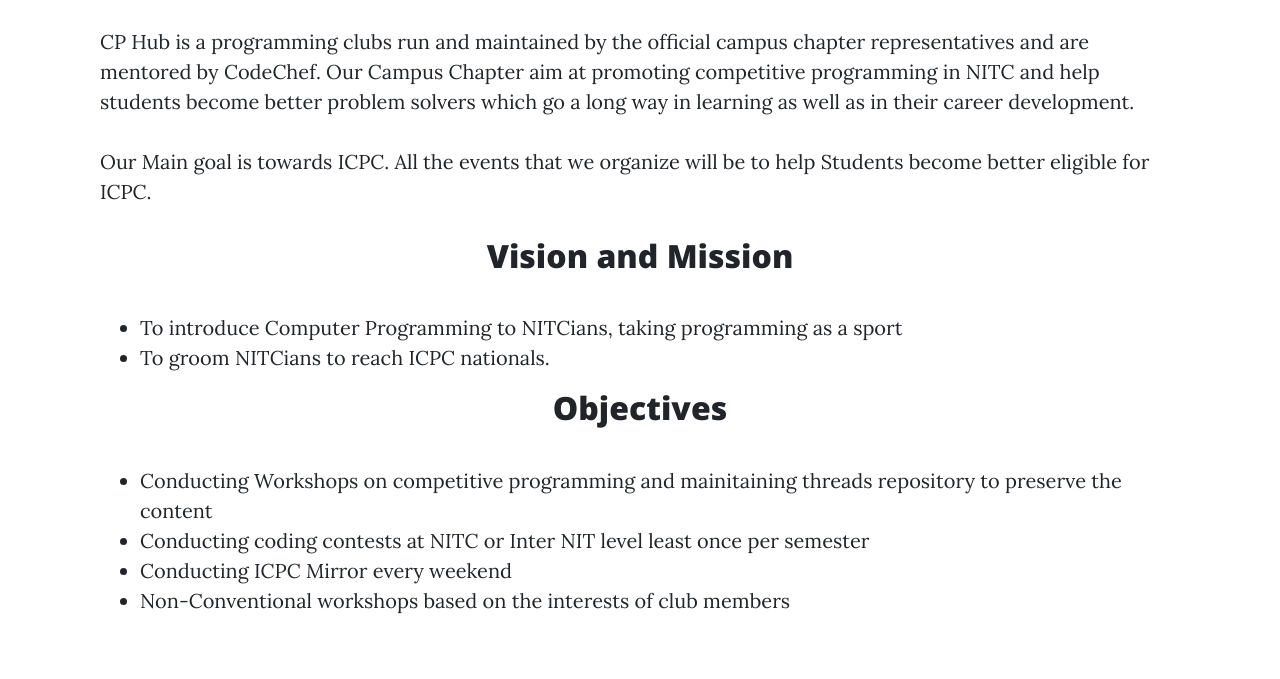
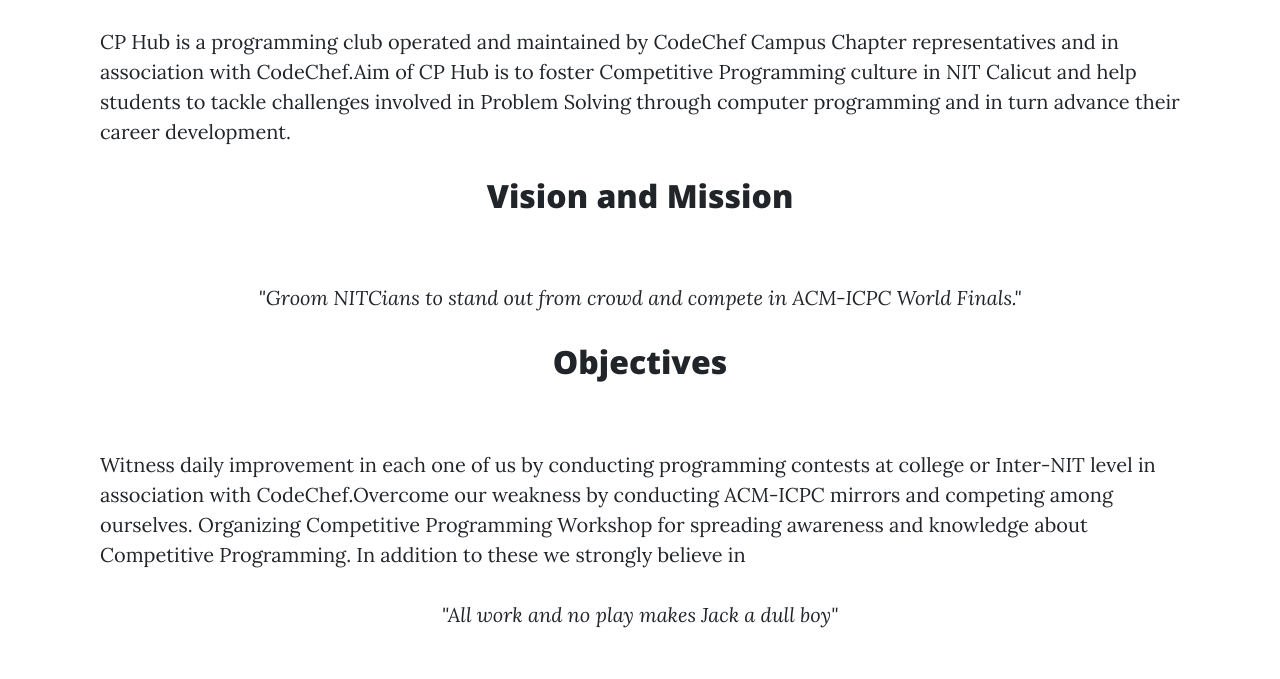
Before and after one commit to CPHub-NITC/chapter, a website: page about.html in a window 1280 px wide. Shown: the part 624-1303 px from the top of the page. Drawn offline with nearby package versions, Linux system fonts and the light colour scheme.

Commit message:
Refined About us

```diff
--- a/about.html
+++ b/about.html
@@ -87,33 +87,33 @@
       <h2 style="text-align: center;">About CP Hub</h2>
 
       <p>
-        CP Hub is a programming clubs run and
-        maintained by the official campus chapter representatives and are
-        mentored by CodeChef. Our Campus Chapter aim at promoting
-        competitive programming in NITC and help students become better
-        problem solvers which go a long way in learning as well as in their
-        career development.
-      </p>
-      <p>
-        Our Main goal is towards ICPC. All the events that we organize will be to help Students become better eligible
-        for ICPC.
+        CP Hub is a programming club operated and
+        maintained by CodeChef Campus Chapter representatives and in association with CodeChef.Aim of CP Hub is to
+        foster
+        Competitive Programming culture in NIT Calicut and help students to tackle challenges involved in Problem
+        Solving through computer programming and in turn advance their career development.
       </p>
 
       <h2 style="text-align: center;">Vision and Mission</h2>
       <br>
-      <ul>
-        <li>To introduce Computer Programming to NITCians, taking programming as a sport</li>
-        <li>To groom NITCians to reach ICPC nationals.</li>
-      </ul>
-
+      <p style="text-align: center;">
+        <i>"Groom NITCians to stand out from crowd and compete in ACM-ICPC World Finals."</i>
+      </p>
       <h2 style="text-align: center;">Objectives</h2>
       <br>
-      <ul>
-        <li>Conducting Workshops on competitive programming and mainitaining  <a>threads</a> repository to preserve the content</li>
-        <li>Conducting coding contests at NITC or Inter NIT level least once per semester</li>
-        <li>Conducting ICPC Mirror every weekend</li>
-        <li>Non-Conventional workshops based on the interests of club members</li>
-      </ul>
+      <p>
+        Witness daily improvement in each one of us by conducting programming contests at college or Inter-NIT level in
+        association with CodeChef.Overcome our weakness by conducting ACM-ICPC
+        mirrors and competing among ourselves. Organizing Competitive Programming Workshop for spreading awareness and
+        knowledge about Competitive Programming. In addition to these we strongly believe in
+        <br>
+      <p style="text-align: center;">
+        <i>"All work and no play makes Jack a dull boy"</i>
+      </p>
+      <br>
+      to comply with it we even organize non-conventional
+      workshops based on interest of club members as part of recreational activities.
+      </p>
 
     </div>
 
```
